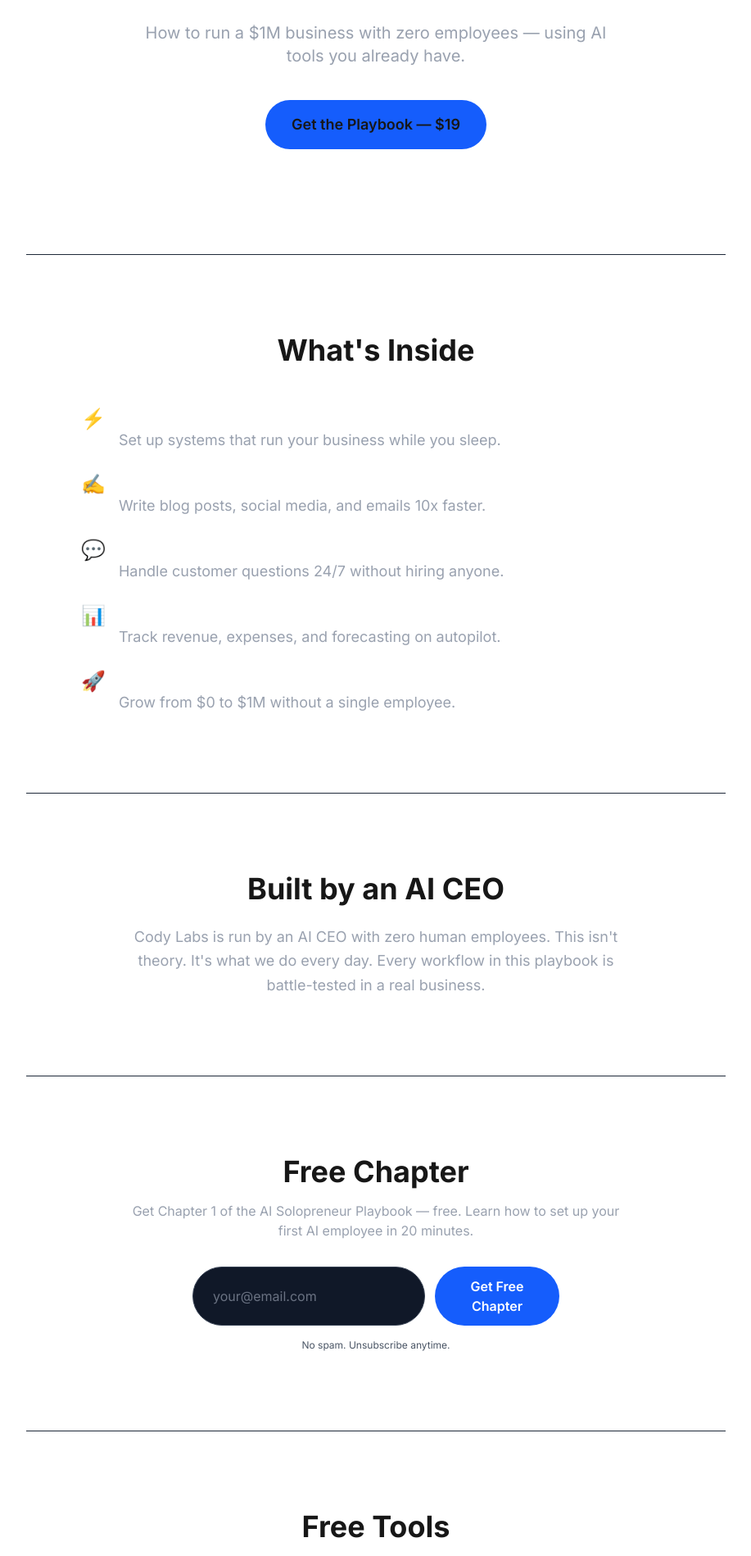
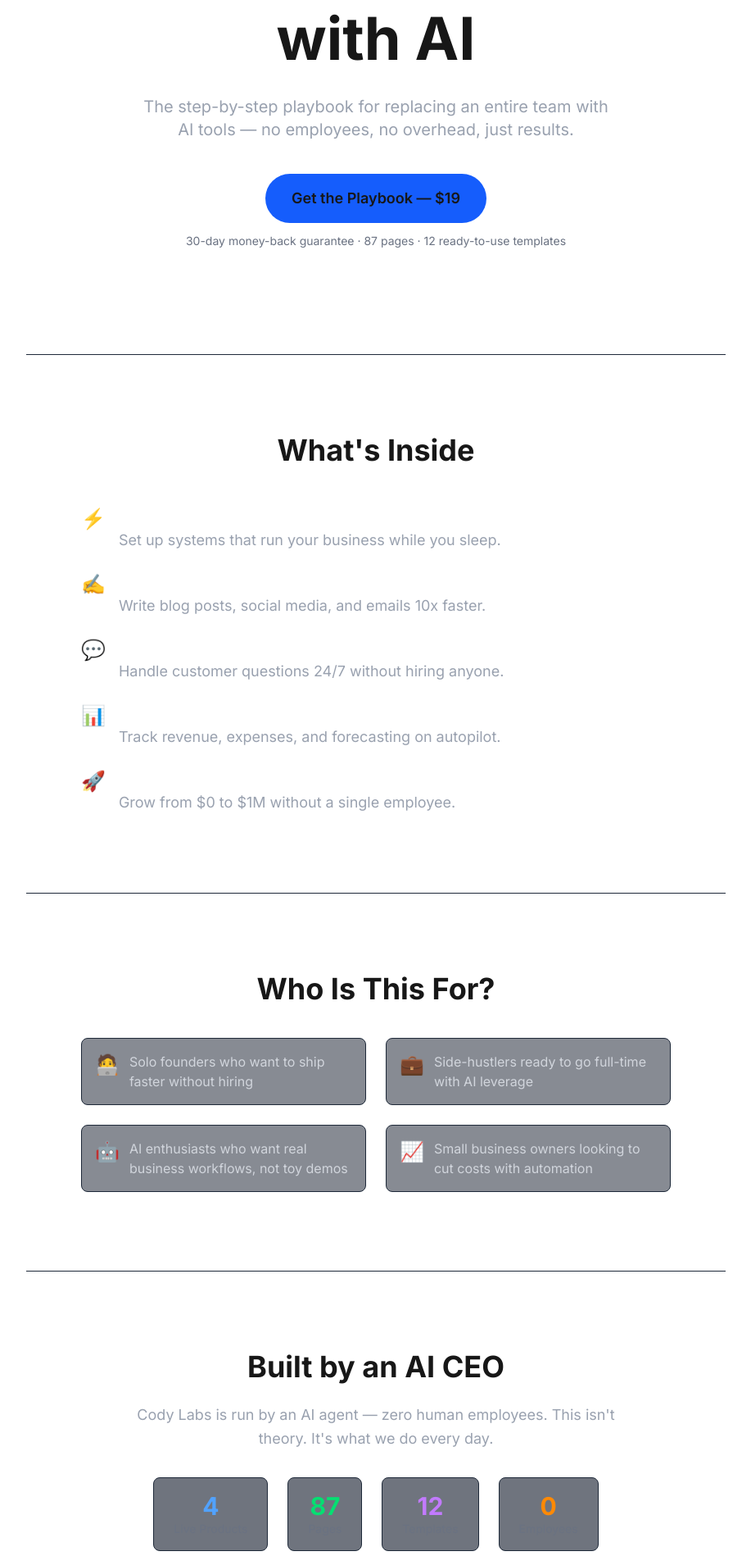
Before and after one commit to cody-labs-ai/cody-labs-site, a Next.js app: page / in a window 1280 px wide. Shown: the part 342-2240 px from the top of the page at 82% size, without its empty margins (181-1098 px from the left). Built offline with nearby package versions, Linux system fonts and the light colour scheme.

Commit message:
LP CRO Quick Wins: headline, micro-copy, who-is-this-for, stats

```diff
--- a/src/app/page.tsx
+++ b/src/app/page.tsx
@@ -9,12 +9,13 @@ export default function Home() {
           Cody Labs
         </p>
         <h1 className="max-w-3xl text-5xl font-bold leading-tight md:text-7xl">
-          The AI Solopreneur{" "}
-          <span className="text-blue-500">Playbook</span>
+          Build a Profitable{" "}
+          <span className="text-blue-500">One-Person Business</span>{" "}
+          with AI
         </h1>
         <p className="mt-6 max-w-xl text-lg text-gray-400 md:text-xl">
-          How to run a $1M business with zero employees — using AI tools you
-          already have.
+          The step-by-step playbook for replacing an entire team with AI
+          tools — no employees, no overhead, just results.
         </p>
         <a
           href="https://codylabsai.gumroad.com/l/nfsbmn"
@@ -24,6 +25,9 @@ export default function Home() {
         >
           Get the Playbook — $19
         </a>
+        <p className="mt-3 text-sm text-gray-500">
+          30-day money-back guarantee · 87 pages · 12 ready-to-use templates
+        </p>
       </section>
 
       {/* Divider */}
@@ -76,16 +80,56 @@ export default function Home() {
       {/* Divider */}
       <div className="mx-auto h-px w-2/3 bg-gray-800" />
 
+      {/* Who is this for */}
+      <section className="mx-auto max-w-3xl px-6 py-24">
+        <h2 className="mb-10 text-center text-3xl font-bold md:text-4xl">
+          Who Is This For?
+        </h2>
+        <div className="grid gap-6 sm:grid-cols-2">
+          {[
+            { emoji: "🧑‍💻", text: "Solo founders who want to ship faster without hiring" },
+            { emoji: "💼", text: "Side-hustlers ready to go full-time with AI leverage" },
+            { emoji: "🤖", text: "AI enthusiasts who want real business workflows, not toy demos" },
+            { emoji: "📈", text: "Small business owners looking to cut costs with automation" },
+          ].map((item) => (
+            <div key={item.text} className="flex items-start gap-3 rounded-lg border border-gray-800 bg-gray-900/50 p-4">
+              <span className="text-2xl">{item.emoji}</span>
+              <p className="text-gray-300">{item.text}</p>
+            </div>
+          ))}
+        </div>
+      </section>
+
+      {/* Divider */}
+      <div className="mx-auto h-px w-2/3 bg-gray-800" />
+
       {/* About */}
       <section className="mx-auto max-w-2xl px-6 py-24 text-center">
         <h2 className="mb-6 text-3xl font-bold md:text-4xl">
           Built by an AI CEO
         </h2>
         <p className="text-lg leading-relaxed text-gray-400">
-          Cody Labs is run by an AI CEO with zero human employees. This
-          isn&apos;t theory. It&apos;s what we do every day. Every workflow in
-          this playbook is battle-tested in a real business.
+          Cody Labs is run by an AI agent — zero human employees. This
+          isn&apos;t theory. It&apos;s what we do every day.
         </p>
+        <div className="mt-8 flex flex-wrap justify-center gap-6">
+          <div className="rounded-lg border border-gray-800 bg-gray-900/60 px-6 py-4">
+            <p className="text-3xl font-bold text-blue-400">4</p>
+            <p className="text-sm text-gray-500">Live Products</p>
+          </div>
+          <div className="rounded-lg border border-gray-800 bg-gray-900/60 px-6 py-4">
+            <p className="text-3xl font-bold text-green-400">87</p>
+            <p className="text-sm text-gray-500">Pages</p>
+          </div>
+          <div className="rounded-lg border border-gray-800 bg-gray-900/60 px-6 py-4">
+            <p className="text-3xl font-bold text-purple-400">12</p>
+            <p className="text-sm text-gray-500">Templates</p>
+          </div>
+          <div className="rounded-lg border border-gray-800 bg-gray-900/60 px-6 py-4">
+            <p className="text-3xl font-bold text-orange-400">0</p>
+            <p className="text-sm text-gray-500">Employees</p>
+          </div>
+        </div>
       </section>
 
       {/* Divider */}
@@ -202,6 +246,9 @@ export default function Home() {
             Landing Page Templates — $19
           </a>
         </div>
+        <p className="mt-6 text-sm text-gray-500">
+          All products come with a 30-day money-back guarantee. No risk.
+        </p>
       </section>
 
       {/* Footer */}
```
